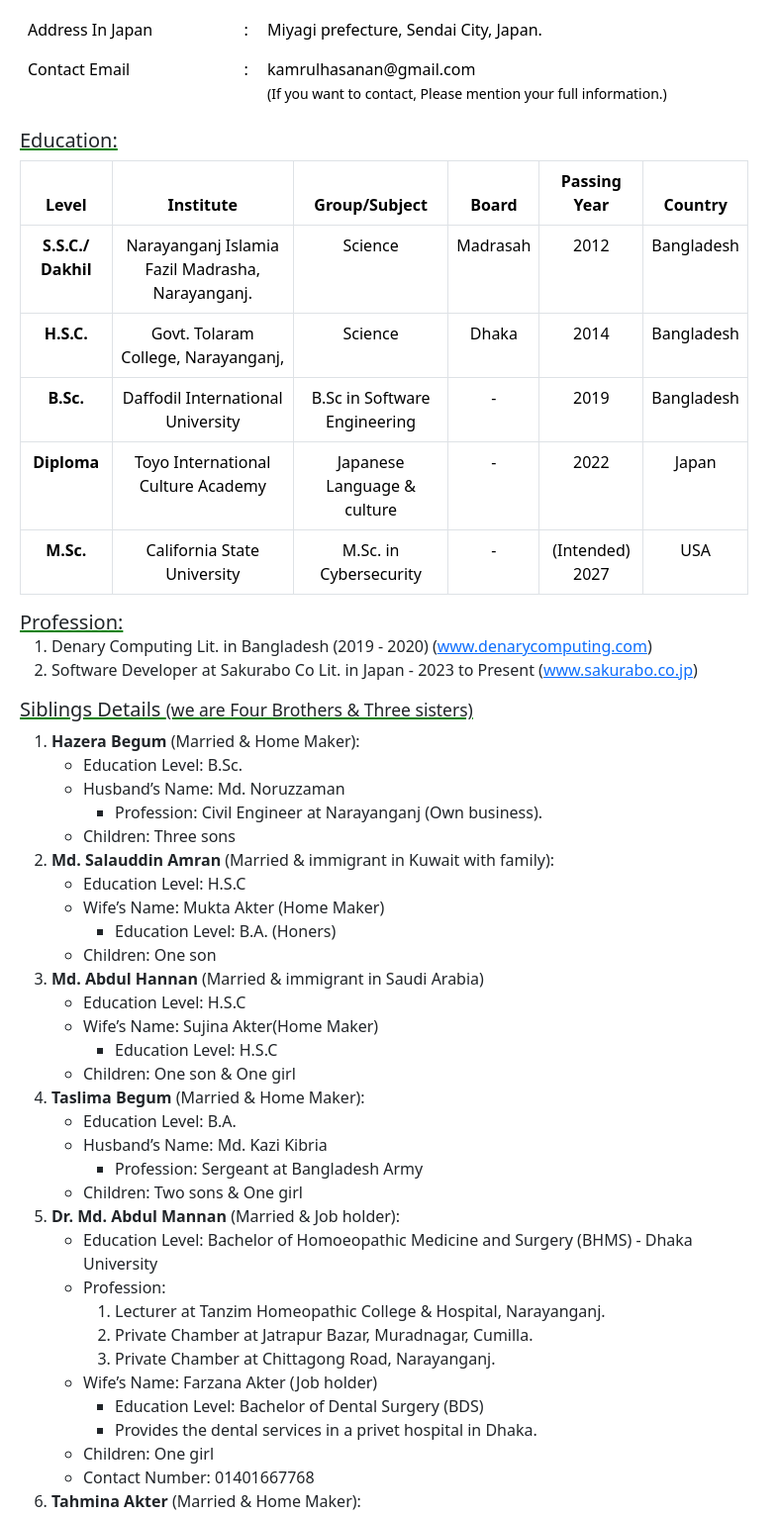
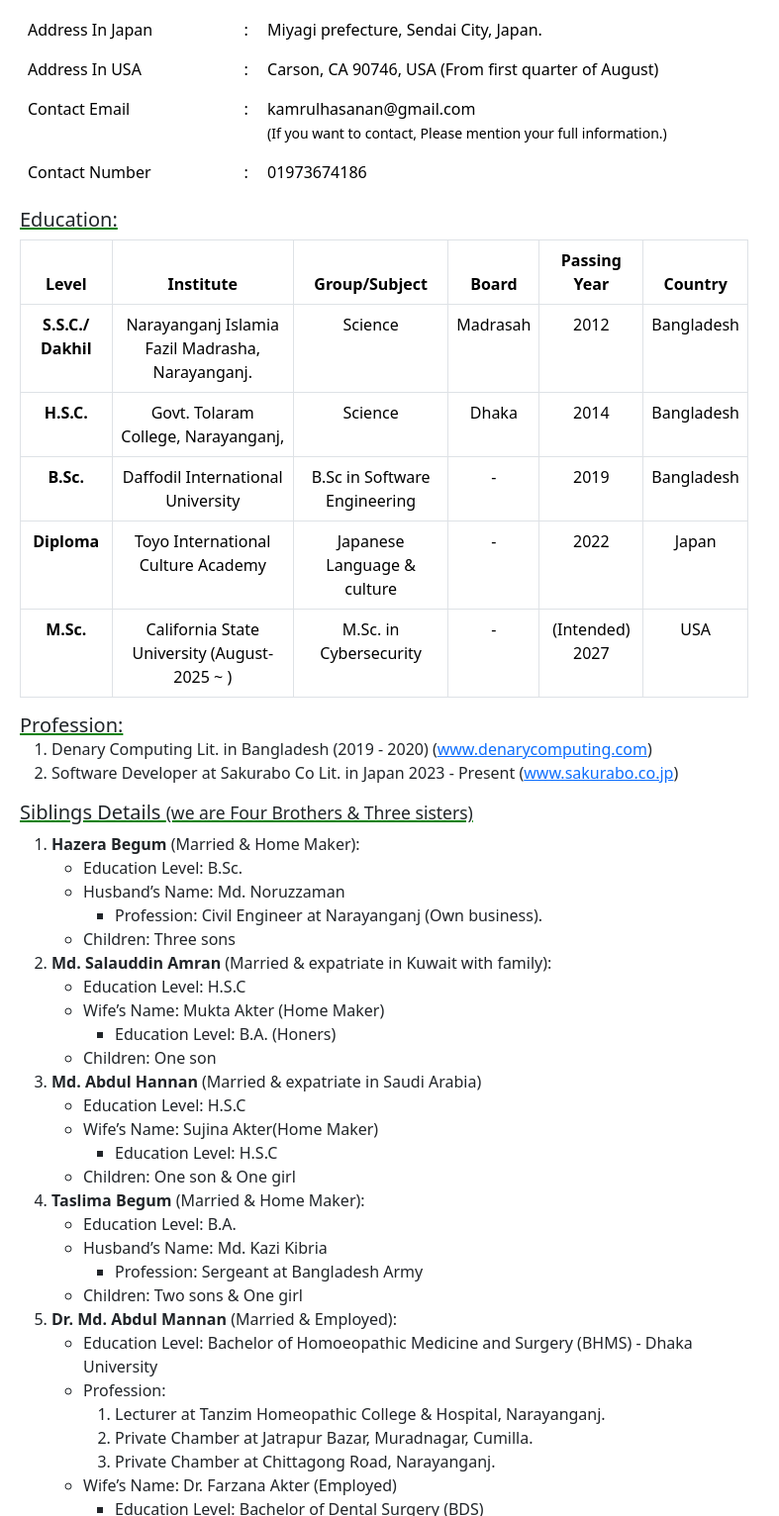
Before and after one commit to kamrulhasanp/biodata, a plain HTML site: page index.html in a window 1280 px wide. Shown: the part 486-2018 px from the top of the page at 99% size, 347-1134 px from the left. Drawn offline with nearby package versions, Linux system fonts and the light colour scheme.

Commit message:
updated the usa  adreess and others

```diff
--- a/index.html
+++ b/index.html
@@ -43,7 +43,7 @@
           <tr>
             <td>Father's Name</td>
             <td>:</td>
-            <td>Late Dr. Md. Alauddin Munshi <br>
+            <td>Late Dr. Md. Alauddin Munshi (Muhammad Doctor)<br>
               Education Level: M.A. (Kamil) <br>
               Former Chamber: Jatrapur Bazar, Muradnagar, Cumilla.
             </td>
@@ -89,12 +89,23 @@
             <td>Miyagi prefecture, Sendai City, Japan.</td>
           </tr>
           <tr>
+            <td>Address In USA</td>
+            <td>:</td>
+            <td>Carson, CA 90746, USA (From first quarter of August)</td>
+          </tr>
+          <tr>
             <td>Contact Email</td>
             <td>:</td>
             <td>kamrulhasanan@gmail.com <br>
               <small>
                 (If you want to contact, Please mention your full information.)
               </small>
+            </td>
+          </tr>
+          <tr>
+            <td>Contact Number</td>
+            <td>:</td>
+            <td>01973674186<br>
             </td>
           </tr>
         </tbody>
@@ -150,7 +161,7 @@
           </tr>
           <tr>
             <th>M.Sc.</th>
-            <td>California State University</td>
+            <td>California State University (August-2025 ~ )</td>
             <td>M.Sc. in Cybersecurity</td>
             <td>-</td>
             <td>(Intended)
@@ -167,7 +178,7 @@
       <h5 class="profession mb-0">Profession:</h5>
         <ol>
           <li>Denary Computing Lit. in Bangladesh (2019 - 2020) (<a href="https://denarycomputing.com/" target="_blank">www.denarycomputing.com</a>)</li>
-          <li>Software Developer at Sakurabo Co Lit. in Japan - 2023 to Present (<a href="https://www.sakurabo.co.jp/" target="_blank">www.sakurabo.co.jp</a>)</li>
+          <li>Software Developer at Sakurabo Co Lit. in Japan 2023 - Present (<a href="https://www.sakurabo.co.jp/" target="_blank">www.sakurabo.co.jp</a>)</li>
         </ol>
       </table>
       <!-- end Profession -->
@@ -188,7 +199,7 @@
           <li>Children: Three sons</li>
         </ul>
         <!-- 2 -->
-        <li><span class="name">Md. Salauddin Amran </span>(Married & immigrant in Kuwait with family):</li>
+        <li><span class="name">Md. Salauddin Amran </span>(Married & expatriate in Kuwait with family):</li>
         <ul>
           <li>Education Level: H.S.C</li>
           <li>Wife’s Name: Mukta Akter (Home Maker)</li>
@@ -199,7 +210,7 @@
           <!-- <li>Contact Number: 01967766198</li> -->
         </ul>
         <!-- 3 -->
-        <li><span class="name">Md. Abdul Hannan</span> (Married & immigrant in Saudi Arabia)</li>
+        <li><span class="name">Md. Abdul Hannan</span> (Married & expatriate in Saudi Arabia)</li>
         <ul>
           <li>Education Level: H.S.C</li>
           <li>Wife’s Name: Sujina Akter(Home Maker)</li>
@@ -219,7 +230,7 @@
           <li>Children: Two sons & One girl</li>
         </ul>
         <!-- 5 -->
-        <li><span class="name">Dr. Md. Abdul Mannan</span> (Married & Job holder):</li>
+        <li><span class="name">Dr. Md. Abdul Mannan</span> (Married & Employed):</li>
         <ul>
           <li>Education Level: Bachelor of Homoeopathic Medicine and Surgery (BHMS) - Dhaka University</li>
           <li>Profession:</li>
@@ -228,13 +239,13 @@
             <li>Private Chamber at Jatrapur Bazar, Muradnagar, Cumilla.</li>
             <li>Private Chamber at Chittagong Road, Narayanganj.</li>
           </ol>
-          <li>Wife’s Name: Farzana Akter (Job holder)</li>
+          <li>Wife’s Name: Dr. Farzana Akter (Employed)</li>
           <ul>
             <li>Education Level: Bachelor of Dental Surgery (BDS)</li>
             <li>Provides the dental services in a privet hospital in Dhaka.</li>
           </ul>
           <li>Children: One girl</li>
-          <li>Contact Number: 01401667768</li>
+          <li>Contact Number: 01925154790</li>
         </ul>
         <!-- 6 -->
         <li><span class="name">Tahmina Akter </span>(Married & Home Maker):</li>
@@ -252,7 +263,6 @@
     </div>
   </section>
 
-
   <footer>
     <br>
   </footer>
```
Also changed, not shown: 3 other files.
